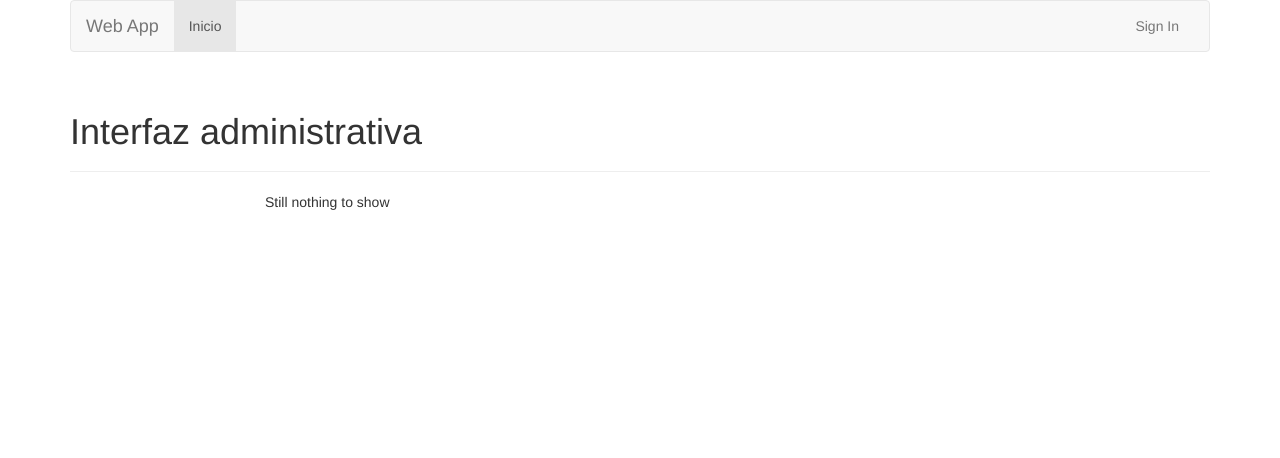
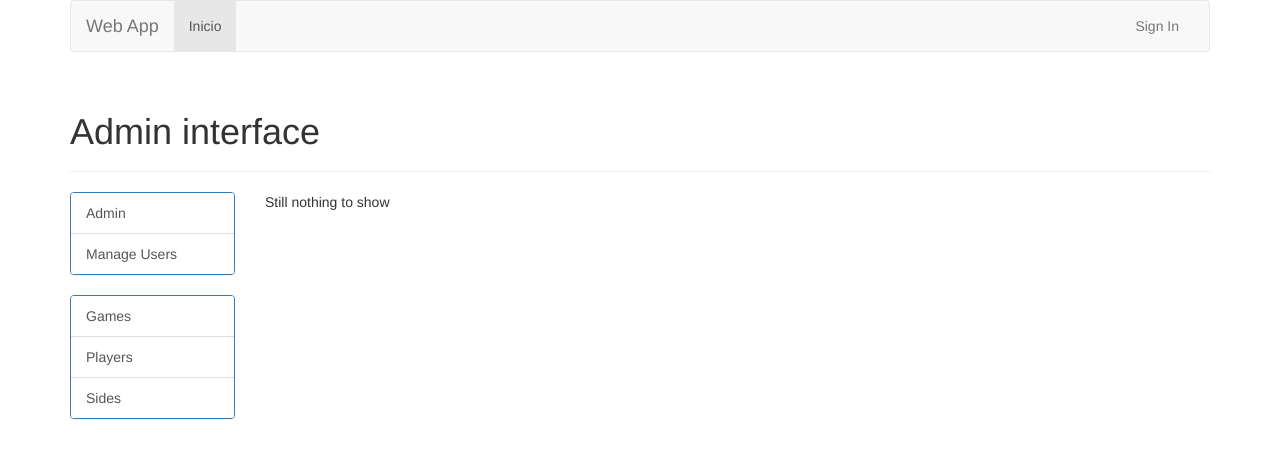
Before and after one commit to vehrka/nws, a Flask app: template app/templates/admin.html in a window 1280 px wide. Shown: the top 458 px of the page. Run offline with Flask 2, Linux system fonts and the light colour scheme; the template is opened without the code that fills it, so the values that code supplies are empty; some libraries are stand-ins or nearby versions.

Commit message:
WIP with the admin interface

```diff
--- a/app/main/views.py
+++ b/app/main/views.py
@@ -13,4 +13,5 @@ def index():
 @login_required
 @admin_required
 def admin():
-    return render_template('admin.html')
+    parent = 'admin'
+    return render_template('admin.html', parent=parent)
--- a/app/templates/admin.html
+++ b/app/templates/admin.html
@@ -1,14 +1,30 @@
 {% extends "base.html" %}
 {% block page_content %}
         <div class="page-header">
-            <h1 id="">Interfaz administrativa</h1>
+            <h1 id="">Admin interface</h1>
         </div>
         <div class="row">
             <div class="col-md-2">
-                {% block lateral %}{% endblock %}
+                {% block lateral %}
+                <div class="panel panel-primary">
+                    <div class="list-group">
+                        <a href="" class="list-group-item {% if parent == 'admin'  %} active {% endif %}">Admin</a>
+                        <a href="" class="list-group-item {% if parent == 'users'  %} active {% endif %}">Manage Users</a>
+                    </div>
+                </div>
+                <div class="panel panel-primary">
+                    <div class="list-group">
+                        <a href="" class="list-group-item {% if parent == 'games'  %} active {% endif %}">Games</a>
+                        <a href="" class="list-group-item {% if parent == 'players'  %} active {% endif %}">Players</a>
+                        <a href="" class="list-group-item {% if parent == 'sides'  %} active {% endif %}">Sides</a>
+                    </div>
+                </div>
+                {% endblock %}
             </div>
             <div class="col-md-10">
+                {% block principal %}
                 Still nothing to show
+                {% endblock %}
             </div>
         </div>
 {% endblock %}
```
